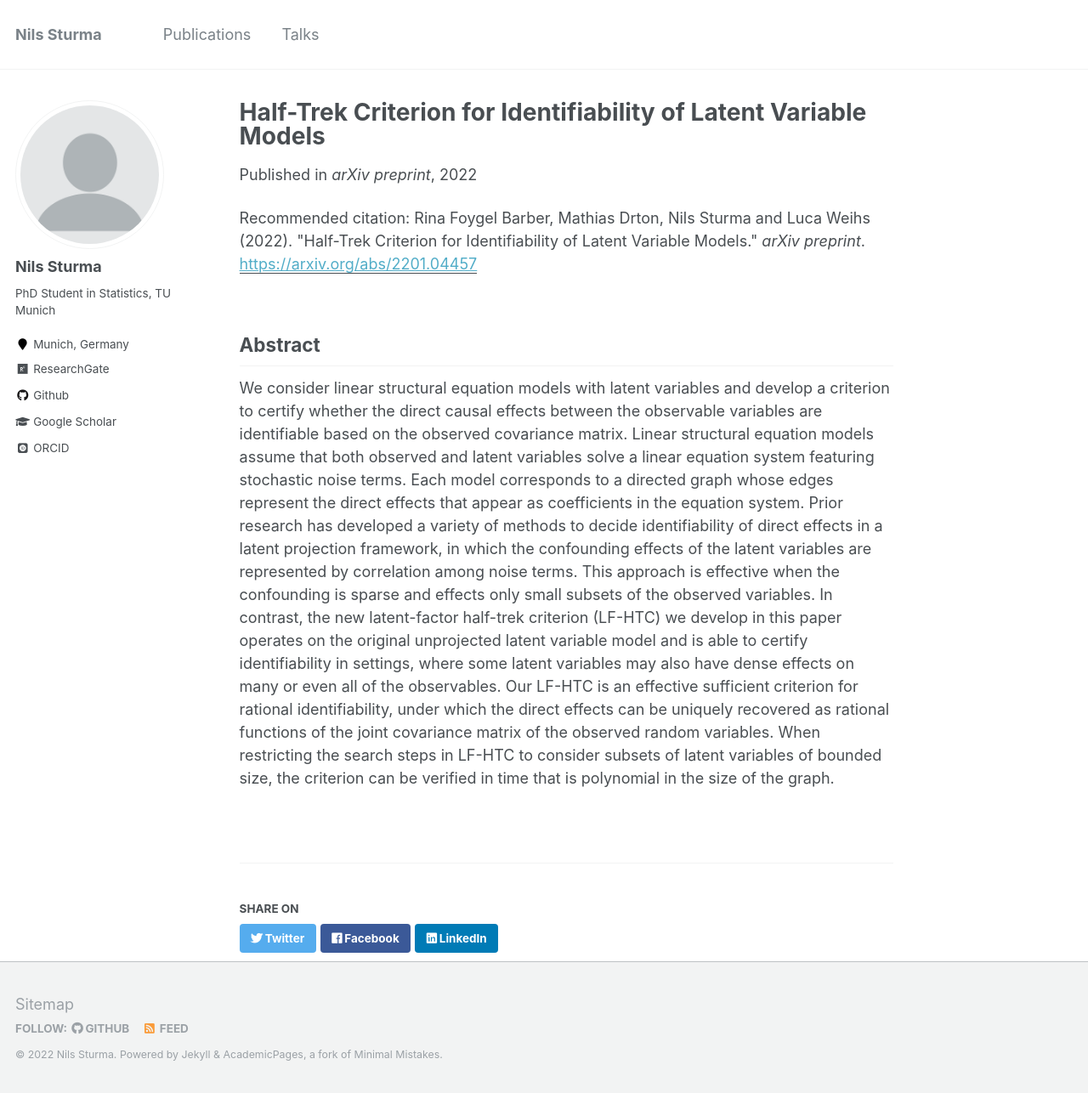
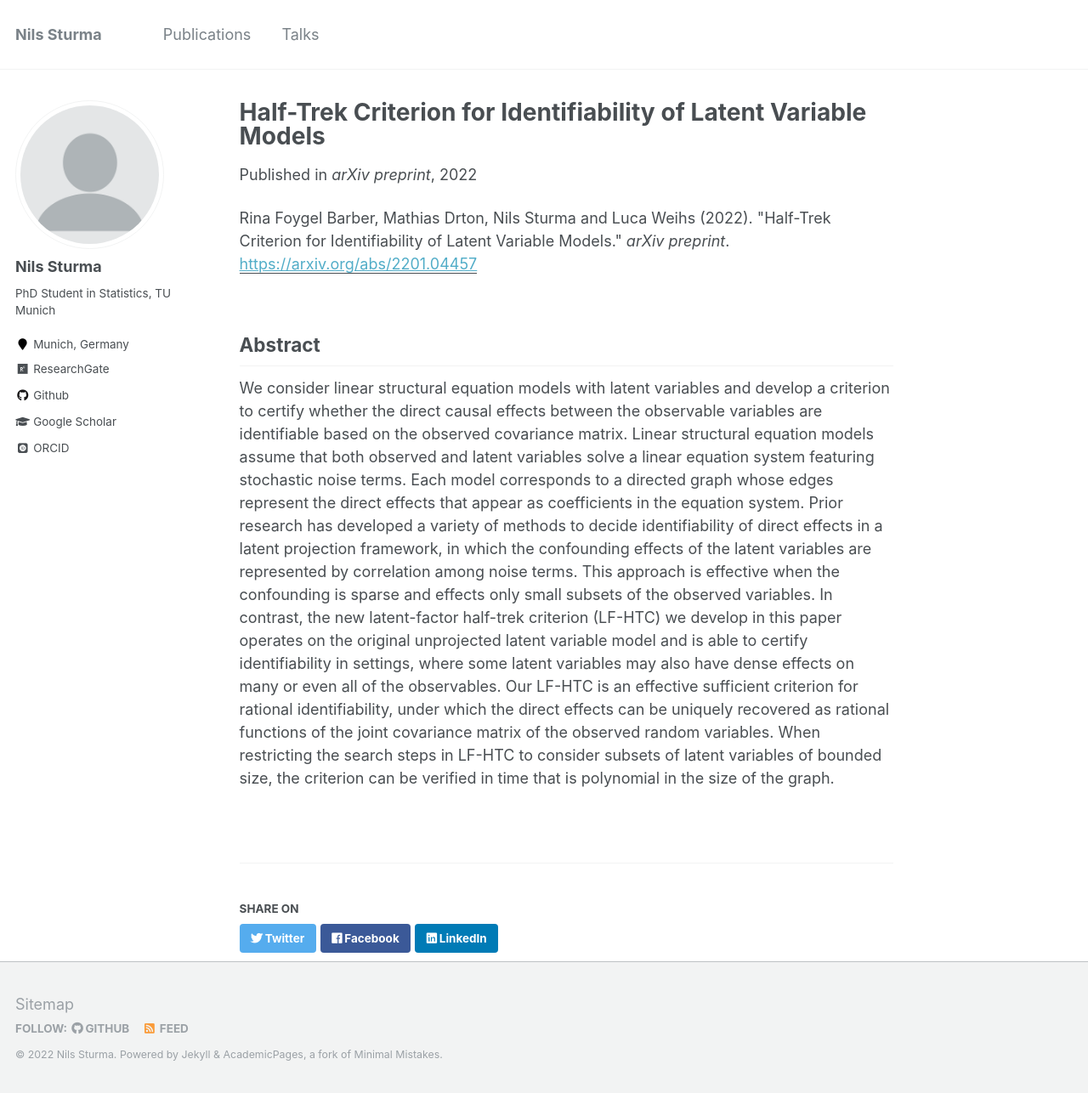
Before and after one commit to NilsSturma/nilssturma.github.io, a Jekyll site: the page built from _publications/lfhtc.md, in a window 1280 px wide and 1286 px high. Shown: the whole window at 85% size. Built offline with Jekyll 4.4.1, drawn with Linux system fonts in a browser that asks for light colours; some web fonts are replaced.

Commit message:
removed published in

```diff
--- a/_layouts/single.html
+++ b/_layouts/single.html
@@ -36,17 +36,17 @@ layout: default
 
         {% if page.collection == 'teaching' %}
           <p> {{ page.type }}, <i>{{ page.venue }}</i>, {{ page.date | default: "1900-01-01" | date: "%Y" }} </p>
-        {% elsif page.venue and page.date %}
+        <!-- {% elsif page.venue and page.date %}
           <p>Published in <i>{{ page.venue }}</i>, {{ page.date | default: "1900-01-01" | date: "%Y" }} </p>
         {% elsif page.date %}
-          <p class="page__date"><strong><i class="fa fa-fw fa-calendar" aria-hidden="true"></i> {{ site.data.ui-text[site.locale].date_label | default: "Published:" }}</strong> <time datetime="{{ page.date | date_to_xmlschema }}">{{ page.date | default: "1900-01-01" | date: "%B %d, %Y" }}</time></p>
+          <p class="page__date"><strong><i class="fa fa-fw fa-calendar" aria-hidden="true"></i> {{ site.data.ui-text[site.locale].date_label | default: "Published:" }}</strong> <time datetime="{{ page.date | date_to_xmlschema }}">{{ page.date | default: "1900-01-01" | date: "%B %d, %Y" }}</time></p> -->
         {% endif %}
 
 
         {% if page.citation and page.paperurl %}
-          <p>Recommended citation: {{ page.citation }} <a href="{{ page.paperurl }}"><u>{{ page.paperurl }}</u></a></p>
+          <p>{{ page.citation }} <a href="{{ page.paperurl }}"><u>{{ page.paperurl }}</u></a></p>
         {% elsif page.citation %}
-          <p>Recommended citation: {{ page.citation }} </p>
+          <p>{{ page.citation }} </p>
         {% endif %}
 
         </header>
```
